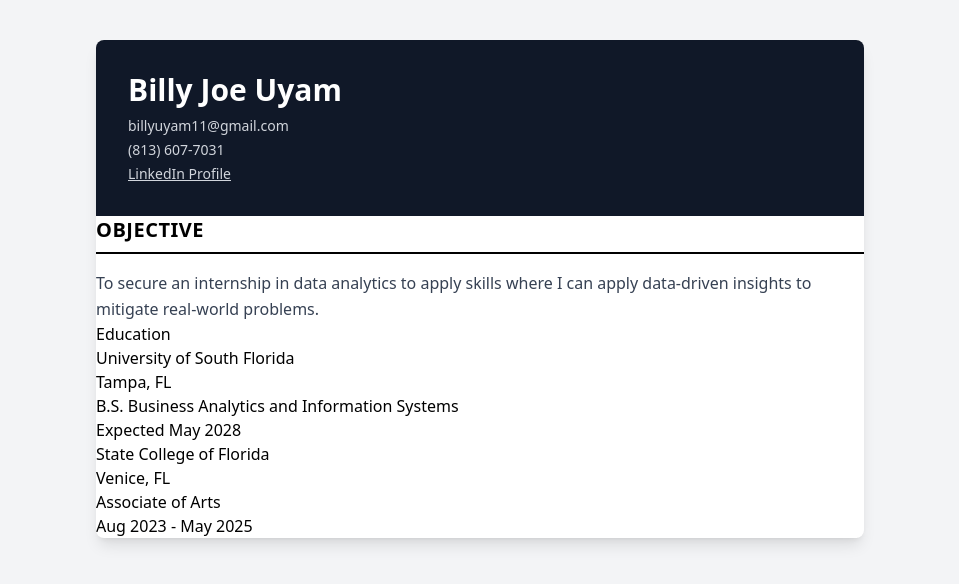
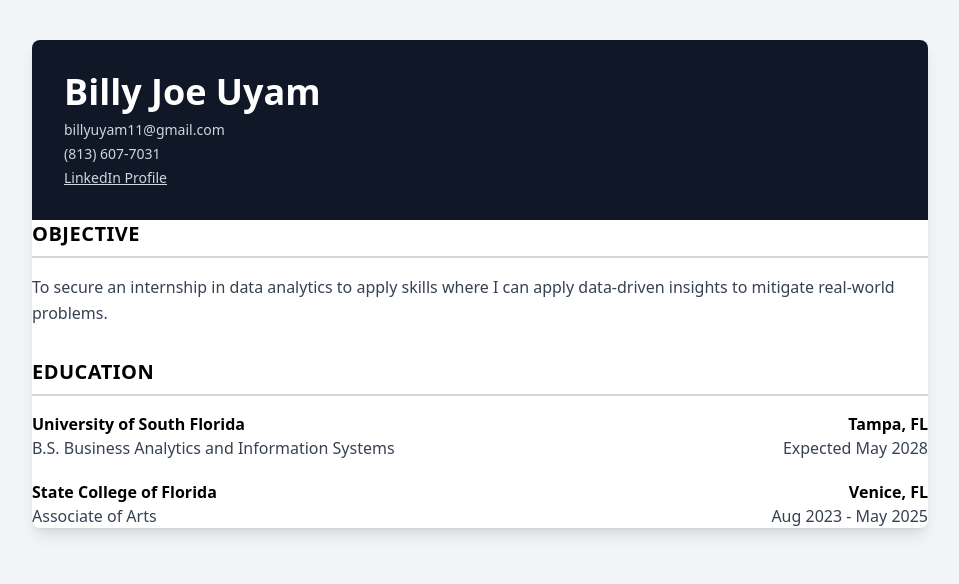
Before and after one commit to buyam11/nextjs-resume, a Next.js app: page / in a window 1280 px wide. Shown: the top 584 px of the page, without its empty margins (160-1119 px from the left). Built offline with nearby package versions, Linux system fonts and the light colour scheme.

Commit message:
education styling added

```diff
--- a/app/page.tsx
+++ b/app/page.tsx
@@ -1,11 +1,11 @@
 export default function Resume() {
   return (
     <main className="min-h-screen bg-gray-100 px-6 py-10">
-      <div className="max-w-3xl mx-auto bg-white shadow-lg rounded-lg overflow-hidden">
+      <div className="max-w-4xl mx-auto bg-white shadow-lg rounded-lg overflow-hidden">
 
         {/* Header */}
         <header className="bg-gray-900 text-white px-8 py-8">
-          <h1 className="text-3xl font-bold">Billy Joe Uyam</h1>
+          <h1 className="text-4xl font-bold">Billy Joe Uyam</h1>
 
           <div className="mt-2 text-gray-300 text-sm space-y-1">
             <p>billyuyam11@gmail.com</p>
@@ -23,7 +23,7 @@ export default function Resume() {
 
           {/* Objective */}
           <section>
-            <h2 className="text-xl font-bold uppercase tracking-wide border-b-2 border-gray-30 pb-2"
+            <h2 className="text-xl font-bold uppercase tracking-wide border-b-2 border-gray-300 pb-2"
             >Objective
             </h2>
 
@@ -34,30 +34,30 @@ export default function Resume() {
           </section>
 
           {/* Education*/}
-          <section>
-            <h2
+          <section className="mt-8">
+            <h2 className="text-xl font-bold uppercase tracking-wide border-b-2 border-gray-300 pb-2"
             >Education
             </h2>
 
-            <div>
-              <div>
+            <div className="mt-4">
+              <div className="flex justify-between font-semibold">
                 <h3>University of South Florida</h3>
                 <span>Tampa, FL</span>
               </div>
 
-              <div>
+              <div className="flex justify-between text-gray-700">
                 <p>B.S. Business Analytics and Information Systems</p>
                 <p>Expected May 2028</p>
               </div>
             </div>
 
-            <div>
-              <div>
+            <div className="mt-5">
+              <div className="flex justify-between font-semibold">
                 <h3>State College of Florida</h3>
                 <span>Venice, FL</span>
               </div>
 
-              <div>
+              <div className="flex justify-between text-gray-700">
                 <p>Associate of Arts</p>
                 <p>Aug 2023 - May 2025</p>
               </div>
```
